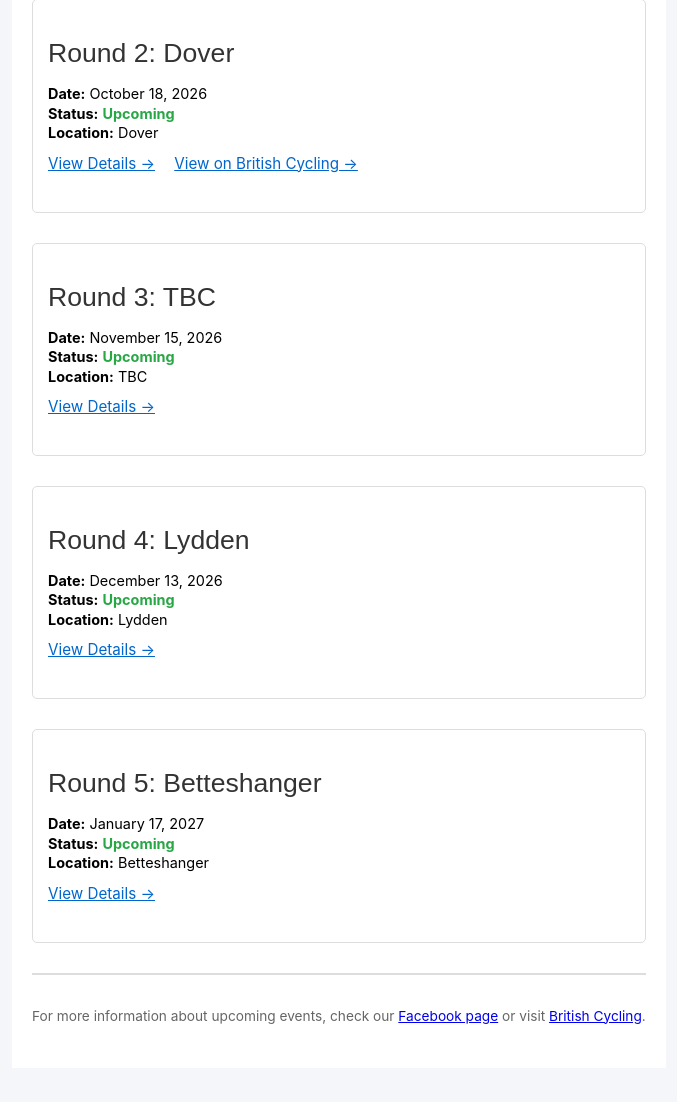
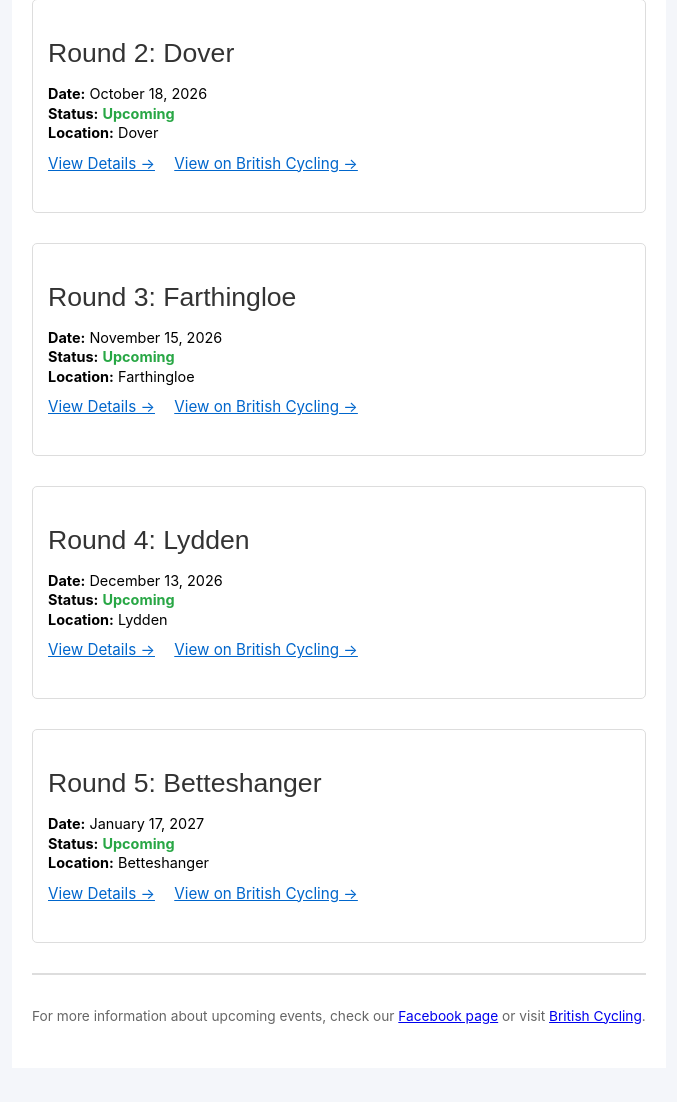
Before and after one commit to ThePianoDentist/ekcx-web, a FastAPI app: page /events/ in a window 1280 px wide. Shown: the part 702-1804 px from the top of the page, without its empty margins (156-833 px from the left). Run offline with FastAPI, Linux system fonts and the light colour scheme.

Commit message:
Add British Cycling links for the remaining 2026 rounds.
Round 3 is now listed as Farthingloe, matching the published event.

Co-authored-by: Cursor <cursoragent@cursor.com>

```diff
--- a/app/events/interfaces/web/routes.py
+++ b/app/events/interfaces/web/routes.py
@@ -77,21 +77,24 @@ async def event_detail(request: Request, year: int, round_num: int):
                 "status": "upcoming"
             },
             3: {
-                "name": "Round 3: TBC",
+                "name": "Round 3: Farthingloe",
                 "date": "November 15, 2026",
-                "location": "TBC",
+                "location": "Farthingloe",
+                "british_cycling_url": "https://www.britishcycling.org.uk/events/details/341793/East-Kent-Cyclo-Cross-League-Round-3-FarthingloeCross",
                 "status": "upcoming"
             },
             4: {
                 "name": "Round 4: Lydden",
                 "date": "December 13, 2026",
                 "location": "Lydden",
+                "british_cycling_url": "https://www.britishcycling.org.uk/events/details/341794/East-Kent-Cyclo-Cross-League-Round-4-LyddenHillCross",
                 "status": "upcoming"
             },
             5: {
                 "name": "Round 5: Betteshanger",
                 "date": "January 17, 2027",
                 "location": "Betteshanger",
+                "british_cycling_url": "https://www.britishcycling.org.uk/events/details/341795/East-Kent-Cyclo-Cross-League-Round-5-BetteshangerCross",
                 "status": "upcoming"
             }
         }
--- a/templates/events.html
+++ b/templates/events.html
@@ -41,14 +41,15 @@
         </div>
 
         <div style="margin-bottom: 30px; padding: 15px; border: 1px solid #ddd; border-radius: 5px;">
-          <h2><a href="/events/2026/3" style="color: #333; text-decoration: none;">Round 3: TBC</a></h2>
+          <h2><a href="/events/2026/3" style="color: #333; text-decoration: none;">Round 3: Farthingloe</a></h2>
           <div style="font-size: 0.95em; line-height: 1.35em; margin: 0 0 8px 0;">
             <strong>Date:</strong> November 15, 2026<br>
             <strong>Status:</strong> <span style="color: #28a745; font-weight: bold;">Upcoming</span><br>
-            <strong>Location:</strong> TBC
+            <strong>Location:</strong> Farthingloe
           </div>
           <p>
             <a href="/events/2026/3" style="color: #0066cc; margin-right: 15px;">View Details →</a>
+            <a href="https://www.britishcycling.org.uk/events/details/341793/East-Kent-Cyclo-Cross-League-Round-3-FarthingloeCross" target="_blank" style="color: #0066cc;">View on British Cycling →</a>
           </p>
         </div>
 
@@ -61,6 +62,7 @@
           </div>
           <p>
             <a href="/events/2026/4" style="color: #0066cc; margin-right: 15px;">View Details →</a>
+            <a href="https://www.britishcycling.org.uk/events/details/341794/East-Kent-Cyclo-Cross-League-Round-4-LyddenHillCross" target="_blank" style="color: #0066cc;">View on British Cycling →</a>
           </p>
         </div>
 
@@ -73,6 +75,7 @@
           </div>
           <p>
             <a href="/events/2026/5" style="color: #0066cc; margin-right: 15px;">View Details →</a>
+            <a href="https://www.britishcycling.org.uk/events/details/341795/East-Kent-Cyclo-Cross-League-Round-5-BetteshangerCross" target="_blank" style="color: #0066cc;">View on British Cycling →</a>
           </p>
         </div>
 
```
